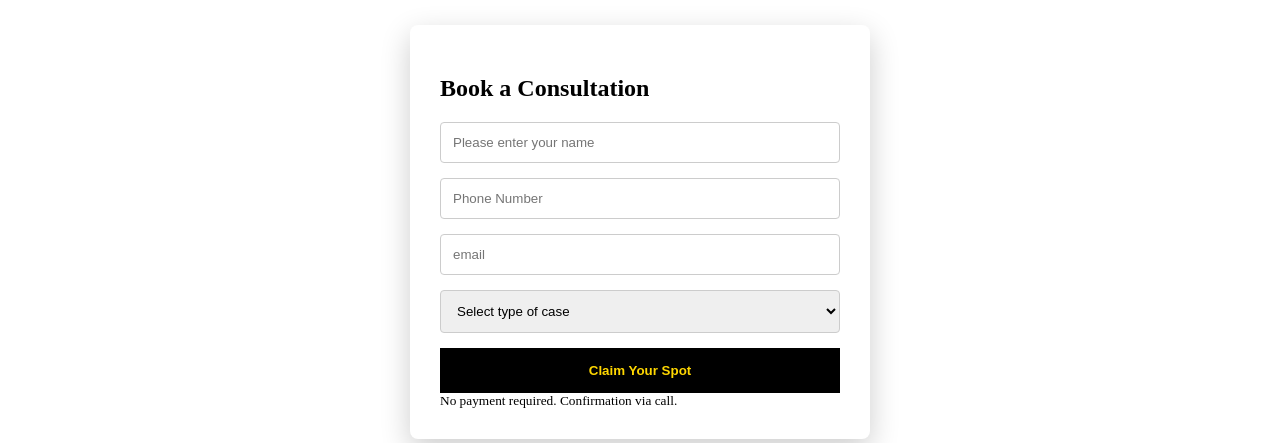
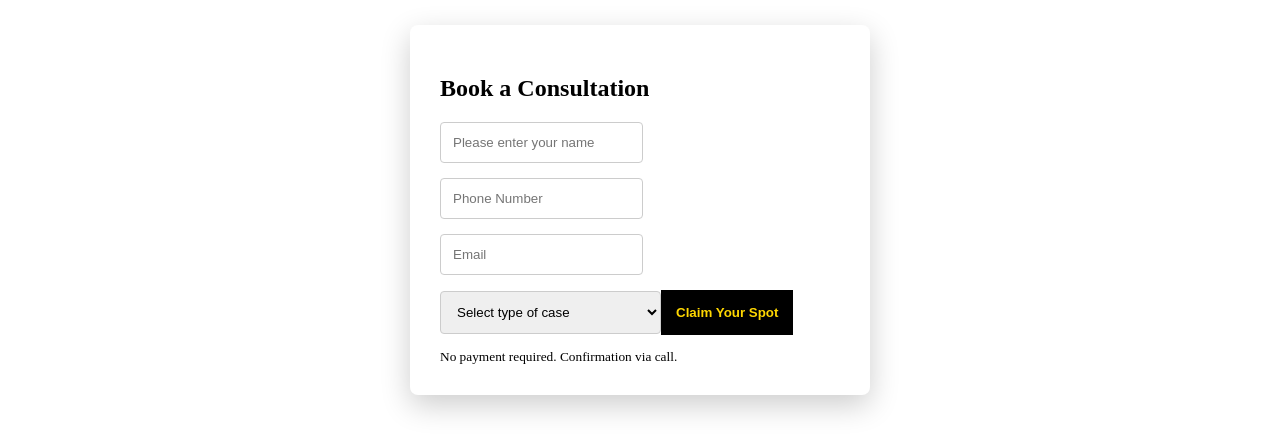
Before and after one commit to moudgalya1223/NaraLaw, an Angular app: page / in a window 1280 px wide. Shown: the part 880-1323 px from the top of the page. Built offline with nearby package versions, Linux system fonts and the light colour scheme.

Commit message:
updated_copyright

```diff
--- a/package.json
+++ b/package.json
@@ -24,6 +24,7 @@
     "@emailjs/browser": "^4.4.1",
     "@ngx-translate/core": "^17.0.0",
     "@ngx-translate/http-loader": "^17.0.0",
+    "angularx-qrcode": "^17.0.1",
     "express": "^4.18.2",
     "rxjs": "~7.8.0",
     "tslib": "^2.3.0",
--- a/src/app/app.component.html
+++ b/src/app/app.component.html
@@ -10,7 +10,7 @@
     <p class="paragraph"> {{pargrah}}</p>
   </div>
   <div class="center-heading">
-  <span>Tanuku</span>
+  <span><a (click)="map()">Tanuku</a></span>
   <span>WestGodavari</span>
   <span>India</span>
 </div>
@@ -25,14 +25,59 @@
     </div>
     <div class="booking-card">
       <h2>{{Book_a_Consultation}}</h2>
-      <input type="name" placeholder="Please enter your name" required [(ngModel)]="client_name"/>
-      <input type="tel" placeholder="Phone Number" [(ngModel)]="client_num" required/>
-      <input type="email" placeholder="email" [(ngModel)]="client_toname" required/>
-      <select required  [(ngModel)]="client_casetype">
-        <option value="" disabled selected>{{ts['Select type of case']}}</option>
-        <option *ngFor="let caseType of case_types" [value]="caseType"  placeholder="type of case" >{{caseType}}</option>
-      </select>
-      <button type="submit" (click)="client_Details()">{{book_your_slot}}</button>
+      <form #clientForm="ngForm" (ngSubmit)="client_Details(clientForm)" novalidate>
+
+        <input type="text"
+               name="client_name"
+               placeholder="Please enter your name"
+               required
+               [(ngModel)]="client_name"
+               #clientName="ngModel" />
+        <div *ngIf="clientName.touched && clientName.invalid" class="error">
+          Name is required.
+        </div>
+
+        <input type="tel"
+               name="client_num"
+               placeholder="Phone Number"
+               required
+               pattern="^[0-9]{10}$"
+               [(ngModel)]="client_num"
+               #clientNum="ngModel" />
+        <div *ngIf="clientNum.touched && clientNum.invalid" class="error">
+           Phone number might be  required or invalid.
+        </div>
+
+        <input type="email"
+               name="client_email"
+               placeholder="Email"
+               required
+               email
+               [(ngModel)]="client_toname"
+               #clientEmail="ngModel" />
+        <div *ngIf="clientEmail.touched && clientEmail.invalid" class="error">
+          <div *ngIf="clientEmail.errors?.['required']">Email is required.</div>
+          <div *ngIf="clientEmail.errors?.['email']">Enter a valid email.</div>
+        </div>
+
+        <select name="client_casetype"
+                required
+                [(ngModel)]="client_casetype"
+                #clientCase="ngModel">
+          <option value="" disabled>{{ts['Select type of case']}}</option>
+          <option *ngFor="let caseType of case_types" [value]="caseType">{{caseType}}</option>
+        </select>
+        <div *ngIf="clientCase.touched && clientCase.invalid" class="error">
+          Case type is required.
+        </div>
+
+        <button type="submit" [disabled]="clientForm.invalid">{{book_your_slot}}</button>
+
+        <span *ngIf="msg"> {{ts['thanks']}}</span>
+
+      </form>
+
+
       <small>{{ts['payment']}}</small>
     </div>
   </section>
@@ -127,3 +172,5 @@
     <small>No payment required. Confirmation via call.</small>
   </div>
 </section> -->
+
+<p>&copy; {{ currentYear }} Moudgalya. All rights reserved.</p>
--- a/src/app/app.component.scss
+++ b/src/app/app.component.scss
@@ -275,3 +275,12 @@
 .pay-btn:hover {
   background: #145aa3;
 }
+input.invalid, select.invalid {
+  border: 1.5px solid red;
+}
+
+.error {
+  color: red;
+  font-size: 0.85em;
+  margin-bottom: 5px;
+}
--- a/src/app/app.component.ts
+++ b/src/app/app.component.ts
@@ -1,34 +1,35 @@
-import { Component, ElementRef, viewChild, } from '@angular/core';
+import { Component, ElementRef, OnInit, viewChild, } from '@angular/core';
 import { CommonModule } from '@angular/common';
 import { RouterOutlet } from '@angular/router'
 import { ViewChild } from '@angular/core';;
-import translations  from '../assets/translation.json'
-import { FormsModule } from '@angular/forms';
+import translations from '../assets/translation.json'
+import { FormsModule, NgForm } from '@angular/forms';
+import { QRCodeModule } from 'angularx-qrcode';
 import e from 'express';
 import emailjs from '@emailjs/browser';
 @Component({
   selector: 'app-root',
   standalone: true,
-  imports: [CommonModule, RouterOutlet,FormsModule ],
+  imports: [CommonModule, RouterOutlet, FormsModule],
   templateUrl: './app.component.html',
   styleUrl: './app.component.scss'
 })
-export class AppComponent {
-   ts=translations;
-  @ViewChild('booking') booking!:ElementRef;
-  @ViewChild('about_me') about_me!:ElementRef;
-  @ViewChild('onlineconsultation') onlineconsultation!:ElementRef;
+export class AppComponent  {
+  ts = translations;
+  @ViewChild('booking') booking!: ElementRef;
+  @ViewChild('about_me') about_me!: ElementRef;
+  @ViewChild('onlineconsultation') onlineconsultation!: ElementRef;
   title = translations.heading;
-  client_num=''
-  client_casetype=''
-  client_toname=''
-  client_name=''
-  title_1=translations.title
-  pargrah=this.ts.paragraph
-  book_your_slot=this.ts.book_your_slot
-  lawyer_name=this.ts.Lawyer_name
- client_details:any=[]
-  Book_a_Consultation=this.ts['Book a Consultation']
+  client_num = ''
+  client_casetype = ''
+  client_toname = ''
+  client_name = ''
+  title_1 = translations.title
+  pargrah = this.ts.paragraph
+  book_your_slot = this.ts.book_your_slot
+  lawyer_name = this.ts.Lawyer_name
+  client_details: any = []
+  Book_a_Consultation = this.ts['Book a Consultation']
   case_types = [
     'CIVIL',
     'CRIMINAL',
@@ -39,13 +40,15 @@ export class AppComponent {
     'INTELLECTUAL PROPERTY',
     'TAX'
   ];
-online_consultation(){
+  msg: any=false;
+  showFallback: boolean=false;
+  online_consultation() {
     this.onlineconsultation.nativeElement.scrollIntoView({
       behavior: 'smooth',
       block: 'center'
     })
   }
-aboutme(){
+  aboutme() {
     this.about_me.nativeElement.scrollIntoView({
       behavior: 'smooth',
       block: 'center'
@@ -85,7 +88,7 @@ consultationPlans = [
 
   selectedPlan: any = null;
 
-
+  currentYear = new Date().getFullYear();
   selectPlan(plan: any) {
     this.selectedPlan = plan;
   }
@@ -94,6 +97,9 @@ proceedToPayment() {
     console.log('Selected Plan:', this.selectedPlan);
     this.upipayment()
     // Call Razorpay / Stripe / Payment API here
+  }
+  map() {
+    window.open("https://maps.app.goo.gl/ar9x5MhowCYQ5egD9")
   }
   upipayment() {
     const upiId = 'test'; // Make sure this is a valid UPI ID
@@ -105,7 +111,7 @@ upipayment() {
     const encodedNote = encodeURIComponent(note);
 
     // Construct the UPI URL (without tid)
-  const upiUrl =  `upi://pay?pa=${upiId}&pn=${encodeURIComponent(payeeName)}&am=${amount}&cu=INR`;
+    const upiUrl = `upi://pay?pa=${upiId}&pn=${encodeURIComponent(payeeName)}&am=${amount}&cu=INR`;
 
     console.log('UPI URL:', upiUrl);
 
@@ -114,18 +120,21 @@ upipayment() {
   }
 
 
-  submit(){
+  submit() {
     //const sectionEl = this.booking.nativeElement;
     this.booking.nativeElement.scrollIntoView({
       behavior: 'smooth',
       block: 'center'
     });
 
-    alert('worked');  console.log("tetd",this.client_toname)
   }
 
-  client_Details() {
+  client_Details(f: NgForm) {
 
+    if (f.invalid) {
+      Object.values(f.controls).forEach(control => control.markAsTouched());
+      return;
+    }
     const message = `
   Name: ${this.client_name}
   Number: ${this.client_num}
@@ -155,7 +164,7 @@ upipayment() {
       .send('service_cus7xbl', 'test', templateParams, 'K08KFexwI1rYlYaI0')
       .then((response) => {
         console.log('Email sent!', response.status, response.text);
-        alert('Client details sent successfully!');
+       this.msg=true
       })
       .catch((err) => {
         console.error('Failed to send email', err);
--- a/src/assets/translation.json
+++ b/src/assets/translation.json
@@ -2,6 +2,7 @@
     "heading":"NARA & 'LAW'",
     "title":"I don't Play Man, I play odds",
     "book_your_slot":"Claim Your Spot",
+    "thanks":"Thanks for contacting ... Be in touch in Whats'app",
     "Lawyer_name":"ADV. Bandhakavi.V.R.Narayana Rao",
     "Book a Consultation":"Book a Consultation",
     "Select type of case":"Select type of case",
```
Also changed, not shown: 1 other file (tests, documents, lock files or other folders). Lines whose indentation alone changed are shown as unchanged.
